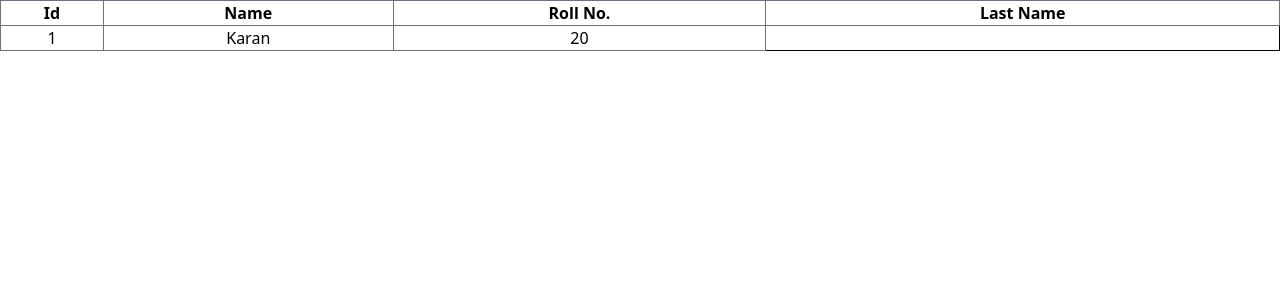
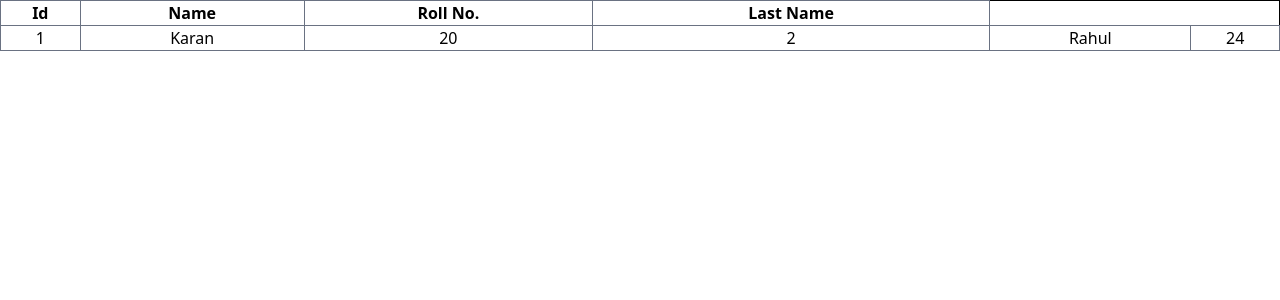
Before and after one commit to KaranSapra124/Ts-Table, a React (Vite) app: page / in a window 1280 px wide. Shown: the top 300 px of the page. Built offline with nearby package versions, Linux system fonts and the light colour scheme.

Commit message:
Understood Generics and applied to code

```diff
--- a/src/App.tsx
+++ b/src/App.tsx
@@ -15,6 +15,11 @@ function App() {
       Name: "Karan",
       RollNo: 20,
     },
+    {
+      id: 2,
+      Name: "Rahul",
+      RollNo: 24,
+    }
   ]);
 
   return (
--- a/src/Components/Table.tsx
+++ b/src/Components/Table.tsx
@@ -1,4 +1,3 @@
-
 export interface TableProps<T, U> {
   tableHeaders: U[];
   columnData: T[];
@@ -27,25 +26,22 @@ const Table = <T extends string | number | UserData, U extends string>({
           })}
         </tr>
         <tr>
-          {Array.isArray(columnData) ? (
+          {Array.isArray(columnData) &&
             columnData.map((key) => {
-              return Object.keys(key).map((elem: string | number) => {
-                return <td className="border border-gray-500 text-center">{(key as Record<string, any>)[elem]}</td>;
-              });
-            })
-          ) : (
-            <></>
-          )}
-          {/* {columnData?.map((elem, index: number) => {
-            return (
-              <td
-                className="border font-bold text-center border-gray-500"
-                key={index}
-              >
-                {elem}{" "}
-              </td>
-            );
-          })} */}
+              if (typeof key === "object") {
+                return Object.keys(key).map((elem: string | number) => {
+                  return (
+                    <td className="border border-gray-500 text-center">
+                      {(key as Record<string, any>)[elem]}
+                    </td>
+                  );
+                });
+              } else {
+                return (
+                  <td className="border border-gray-500 text-center">{key}</td>
+                );
+              }
+            })}
         </tr>
       </table>
     </>
```
